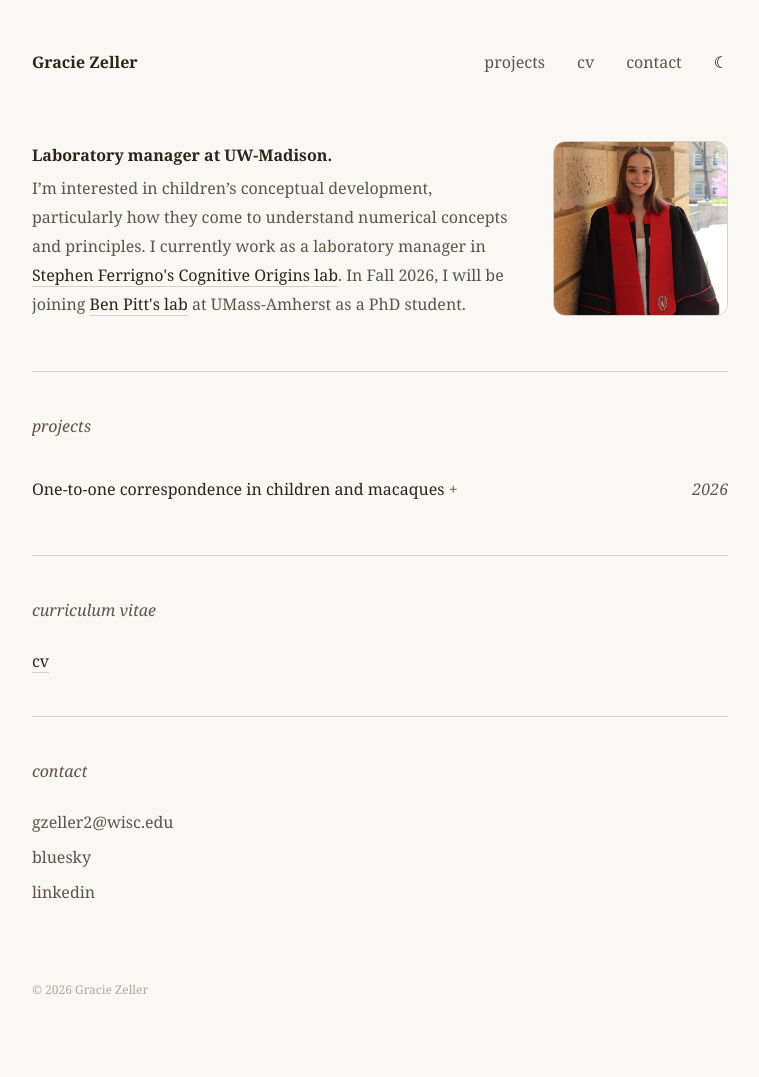
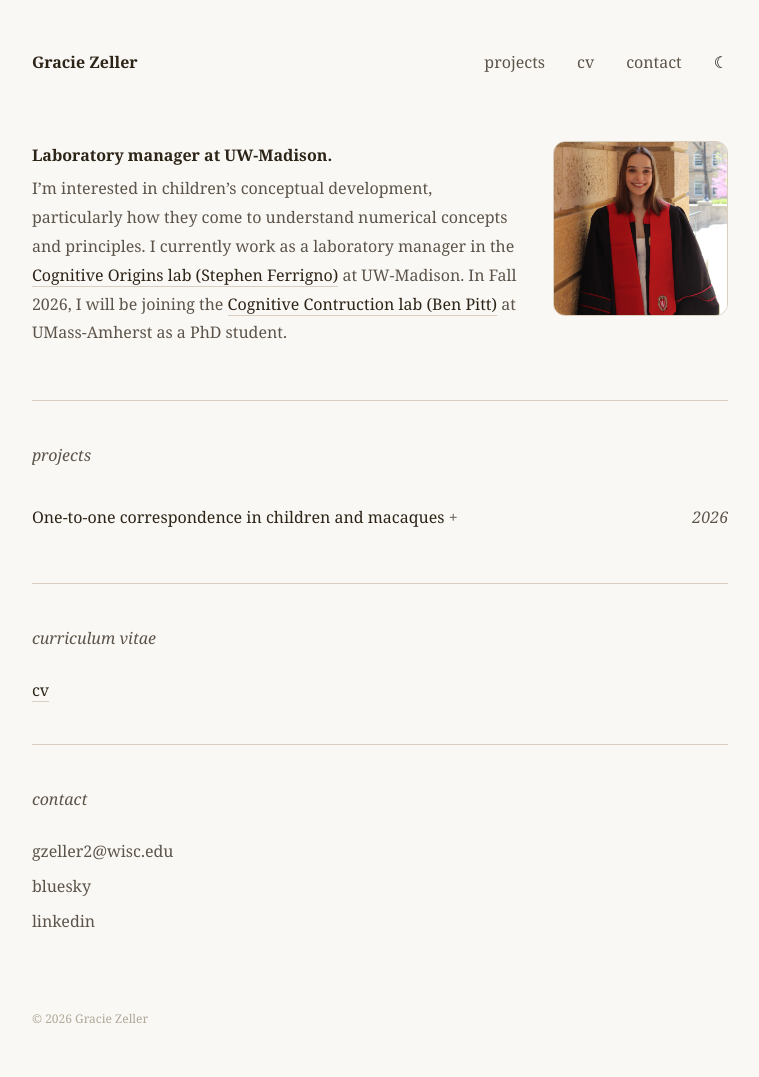
Before and after one commit to zellergracie/zellergracie.github.io, a Jekyll site: the page built from index.md, in a window 1280 px wide. Shown: the whole page, without its empty margins (260-1019 px from the left). Built offline with Jekyll 4.4.1, drawn with Linux system fonts in a browser that asks for light colours; before the commit the page ends 1048 px from its top, so only the background shows below that.

Commit message:
Update index.md

```diff
--- a/index.md
+++ b/index.md
@@ -7,7 +7,7 @@
   <div class="hero-inner" style="display: flex; justify-content: space-between; align-items: flex-start; gap: 2rem;">
     <div>
       <p><strong>Laboratory manager at UW-Madison.</strong></p>
-      <p>I’m interested in children’s conceptual development, particularly how they come to understand numerical concepts and principles. I currently work as a laboratory manager in <a href="https://cognitiveoriginslab.psych.wisc.edu/">Stephen Ferrigno's Cognitive Origins lab</a>. In Fall 2026, I will be joining <a href="https://cognitiveconstructionlab.com/">Ben Pitt's lab</a> at UMass-Amherst as a PhD student.</p>
+      <p>I’m interested in children’s conceptual development, particularly how they come to understand numerical concepts and principles. I currently work as a laboratory manager in the <a href="https://cognitiveoriginslab.psych.wisc.edu/">Cognitive Origins lab (Stephen Ferrigno)</a> at UW-Madison. In Fall 2026, I will be joining the <a href="https://cognitiveconstructionlab.com/">Cognitive Contruction lab (Ben Pitt)</a> at UMass-Amherst as a PhD student.</p>
     </div>
     <img src="/headshot.jpg" alt="Gracie Zeller"
       style="width: 175px; height: 175px; object-fit: cover; border-radius: 12px; flex-shrink: 0; border: 1px solid #d9cfc0;">
```
